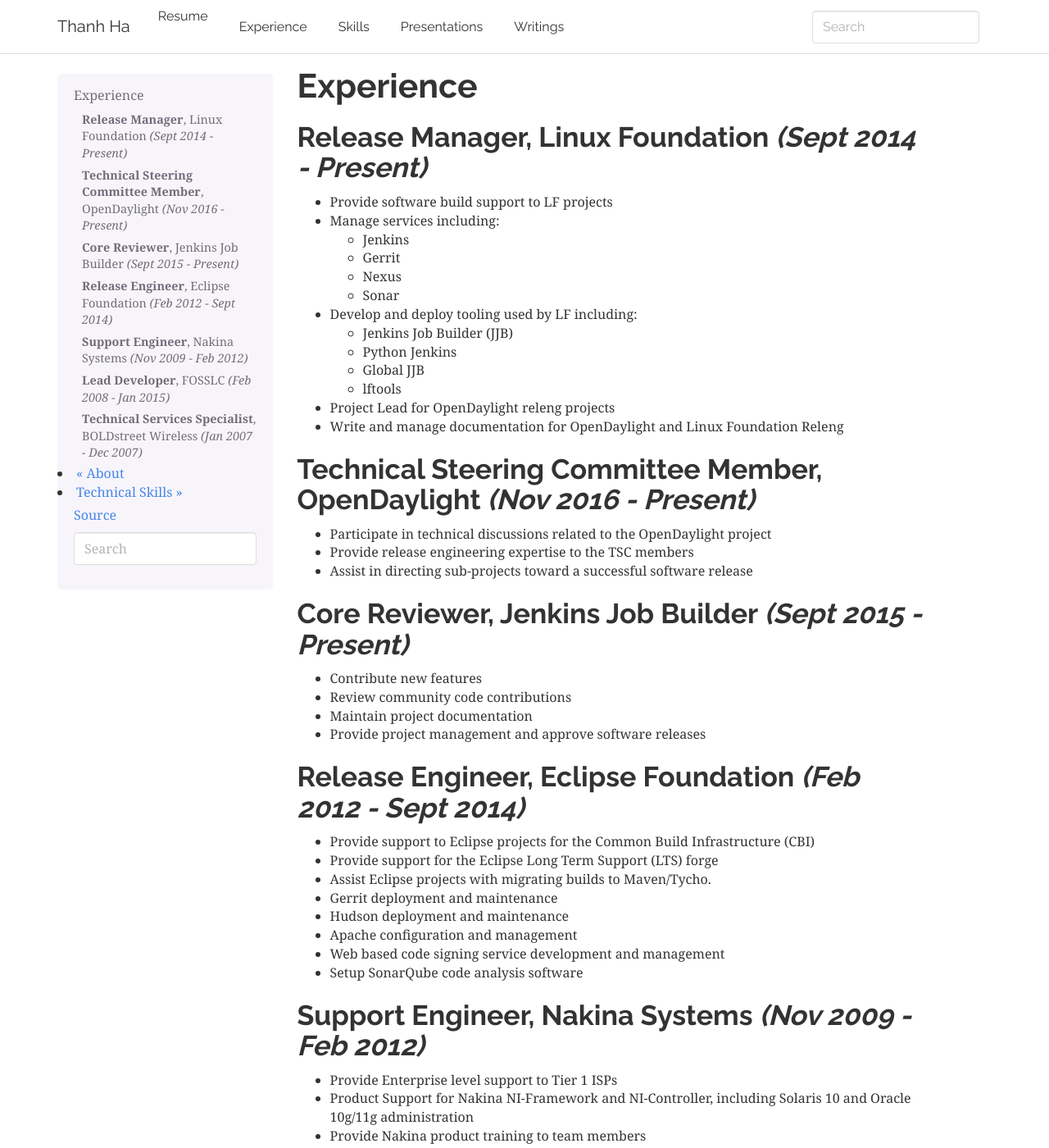
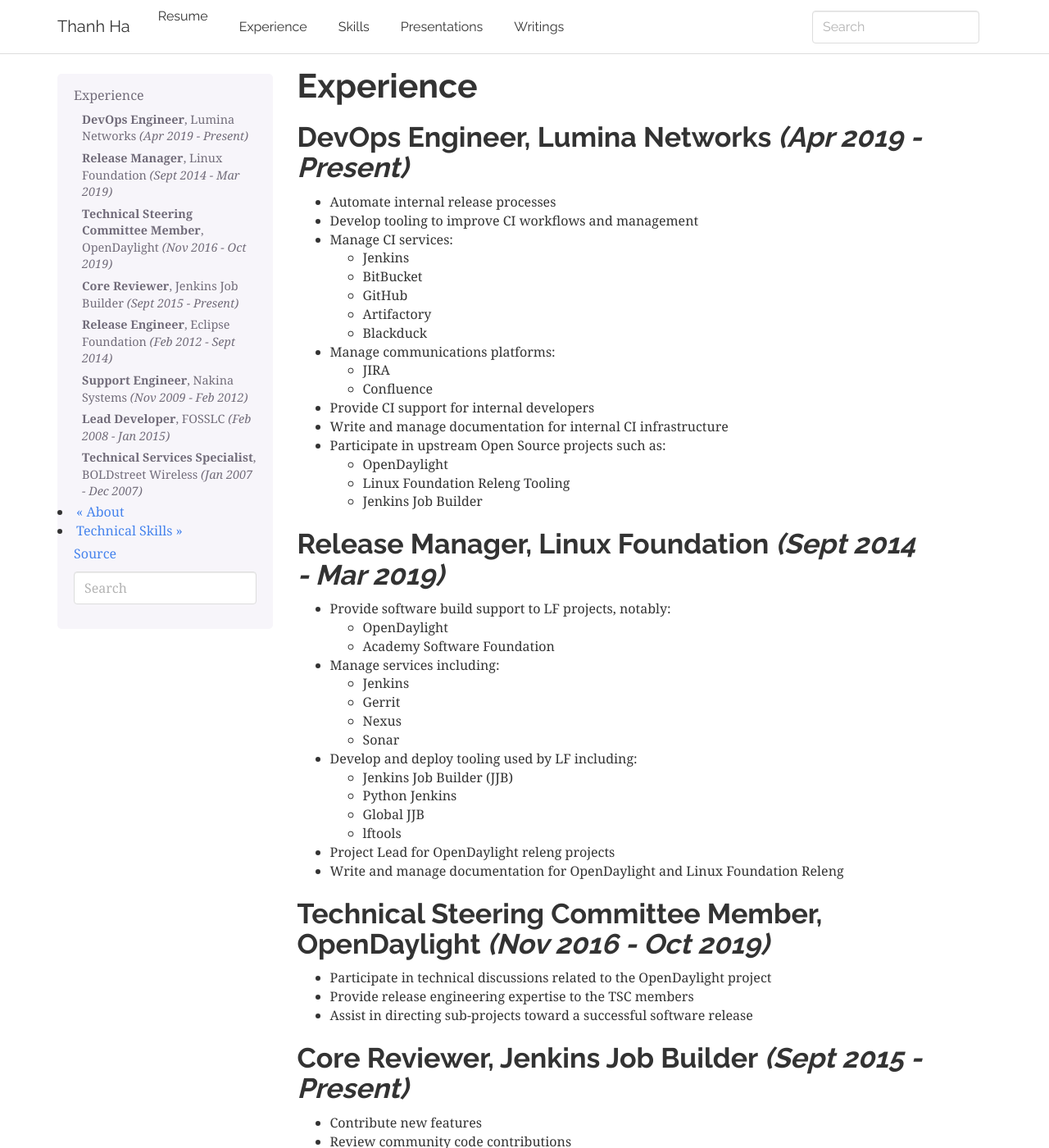
Before and after one commit to zxiiro/zxiiro.github.io, a Sphinx documentation site: the page built from docs/experience.rst, in a window 1280 px wide and 1400 px high. Shown: the whole window at 82% size. Built offline with Sphinx 7.4.7, drawn with Linux system fonts in a browser that asks for light colours.

Commit message:
Update experiences to include Lumina
Signed-off-by: Thanh Ha <zxiiro@gmail.com>

```diff
--- a/docs/experience.rst
+++ b/docs/experience.rst
@@ -1,10 +1,40 @@
 Experience
 ==========
 
-**Release Manager**, Linux Foundation *(Sept 2014 - Present)*
--------------------------------------------------------------
+**DevOps Engineer**, Lumina Networks *(Apr 2019 - Present)*
+-----------------------------------------------------------
 
-- Provide software build support to LF projects
+- Automate internal release processes
+- Develop tooling to improve CI workflows and management
+- Manage CI services:
+
+  * Jenkins
+  * BitBucket
+  * GitHub
+  * Artifactory
+  * Blackduck
+
+- Manage communications platforms:
+
+  * JIRA
+  * Confluence
+
+- Provide CI support for internal developers
+- Write and manage documentation for internal CI infrastructure
+- Participate in upstream Open Source projects such as:
+
+  * OpenDaylight
+  * Linux Foundation Releng Tooling
+  * Jenkins Job Builder
+
+**Release Manager**, Linux Foundation *(Sept 2014 - Mar 2019)*
+--------------------------------------------------------------
+
+- Provide software build support to LF projects, notably:
+
+  * OpenDaylight
+  * Academy Software Foundation
+
 - Manage services including:
 
   * Jenkins
@@ -22,8 +52,8 @@
 - Project Lead for OpenDaylight releng projects
 - Write and manage documentation for OpenDaylight and Linux Foundation Releng
 
-**Technical Steering Committee Member**, OpenDaylight *(Nov 2016 - Present)*
-----------------------------------------------------------------------------
+**Technical Steering Committee Member**, OpenDaylight *(Nov 2016 - Oct 2019)*
+-----------------------------------------------------------------------------
 
 - Participate in technical discussions related to the OpenDaylight project
 - Provide release engineering expertise to the TSC members
```
